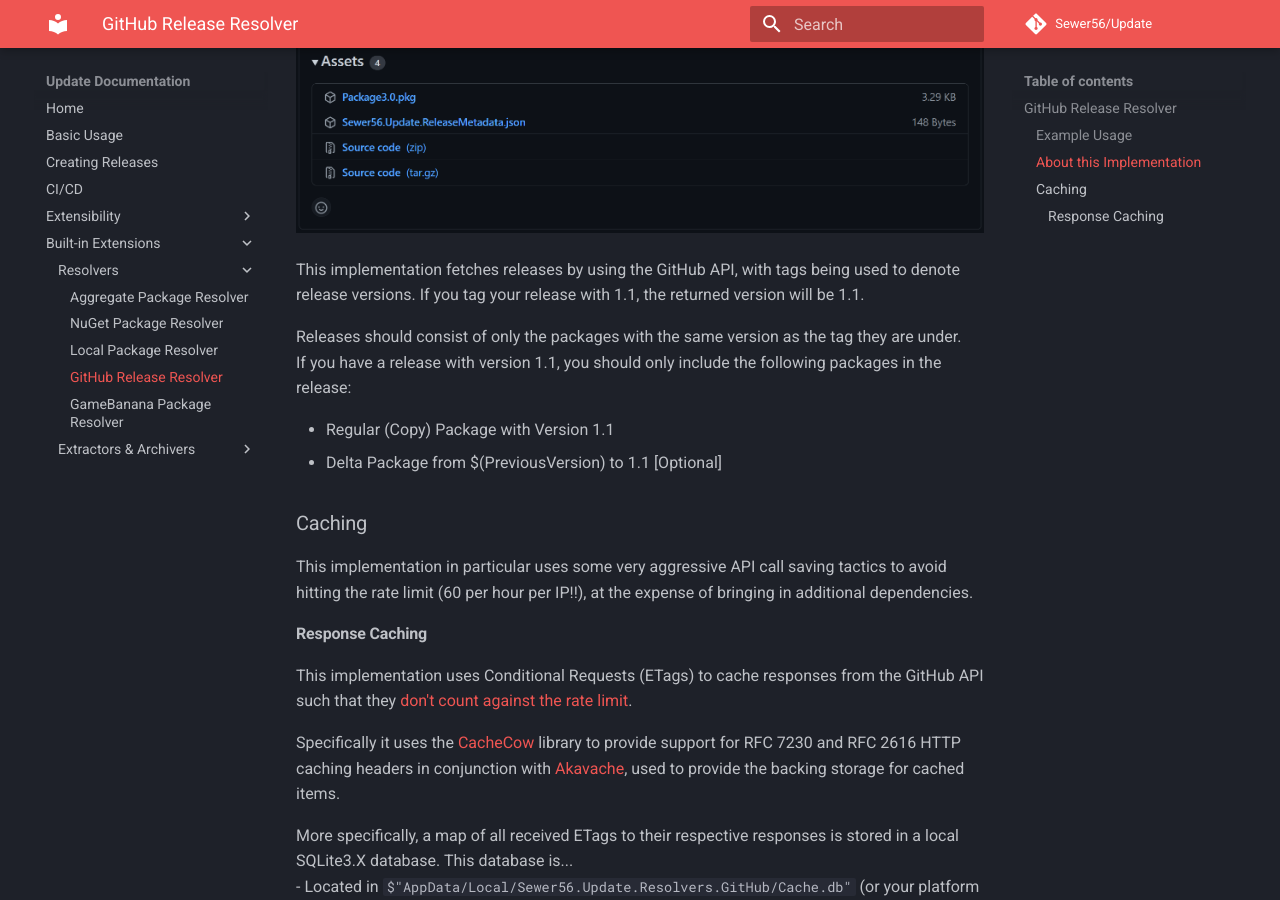
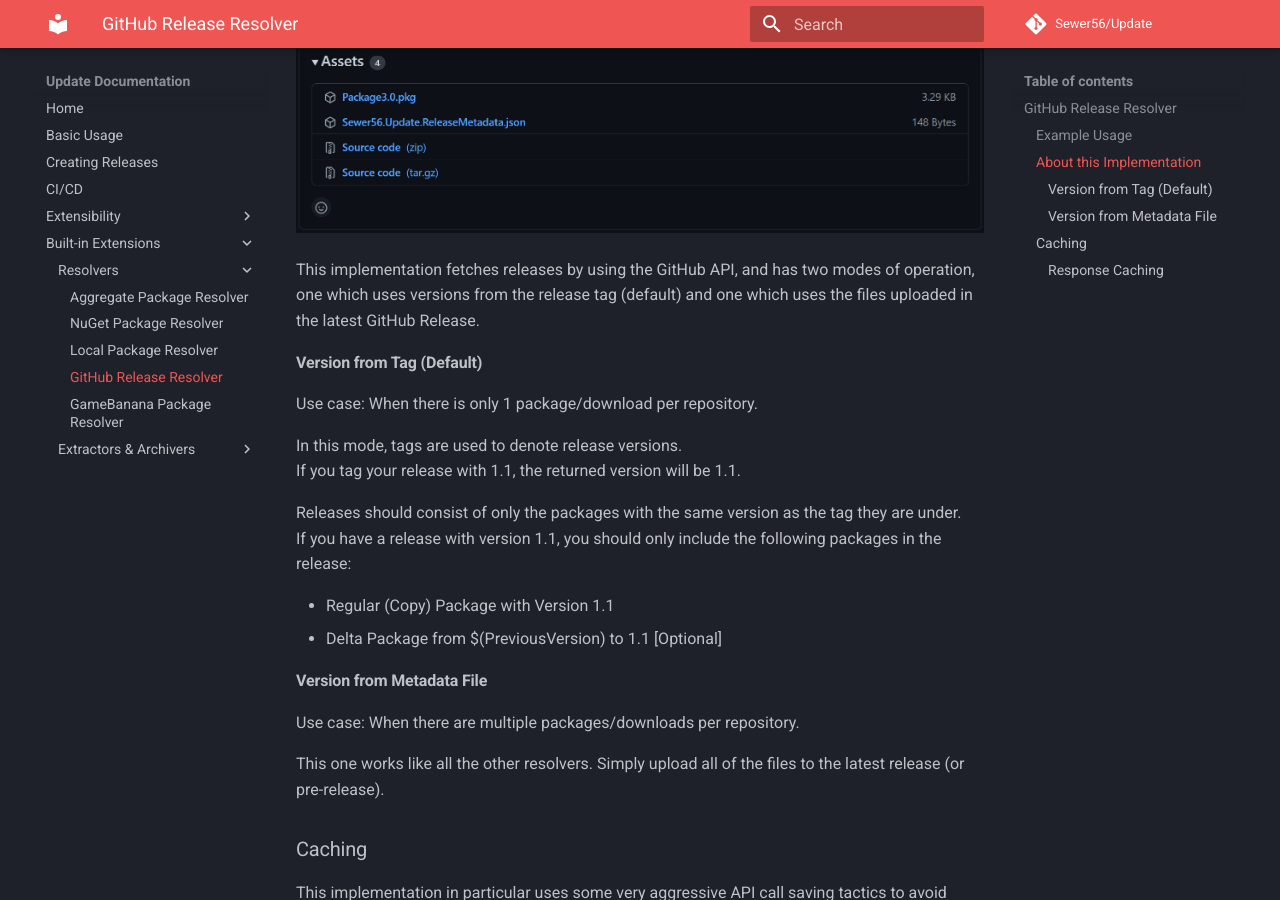
Before and after one commit to Sewer56/Update, an MkDocs documentation site: the page built from docs/resolvers/github-release-resolver.md, in a window 1280 px wide and 900 px high, scrolled down 737 px. Built offline with MkDocs 1.6.1 and Material for MkDocs 9.7.7, drawn with Linux system fonts in a browser that asks for light colours; comment, search, counter and statistics services are not loaded.

Commit message:
Updated: Docs for non-tag based GitHub repos.

```diff
--- a/docs/resolvers/github-release-resolver.md
+++ b/docs/resolvers/github-release-resolver.md
@@ -24,7 +24,13 @@
 
 ![Example](../images/release.png)
 
-This implementation fetches releases by using the GitHub API, with tags being used to denote release versions.
+This implementation fetches releases by using the GitHub API, and has two modes of operation, one which uses versions from the release tag (default) and one which uses the files uploaded in the latest GitHub Release.
+
+#### Version from Tag (Default)
+
+Use case: When there is only 1 package/download per repository.
+
+In this mode, tags are used to denote release versions.
 If you tag your release with 1.1, the returned version will be 1.1.
 
 Releases should consist of only the packages with the same version as the tag they are under.
@@ -32,6 +38,12 @@
 
 - Regular (Copy) Package with Version 1.1
 - Delta Package from $(PreviousVersion) to 1.1 [Optional]
+
+#### Version from Metadata File
+
+Use case: When there are multiple packages/downloads per repository.
+
+This one works like all the other resolvers. Simply upload all of the files to the latest release (or pre-release).
 
 ### Caching
 
```
